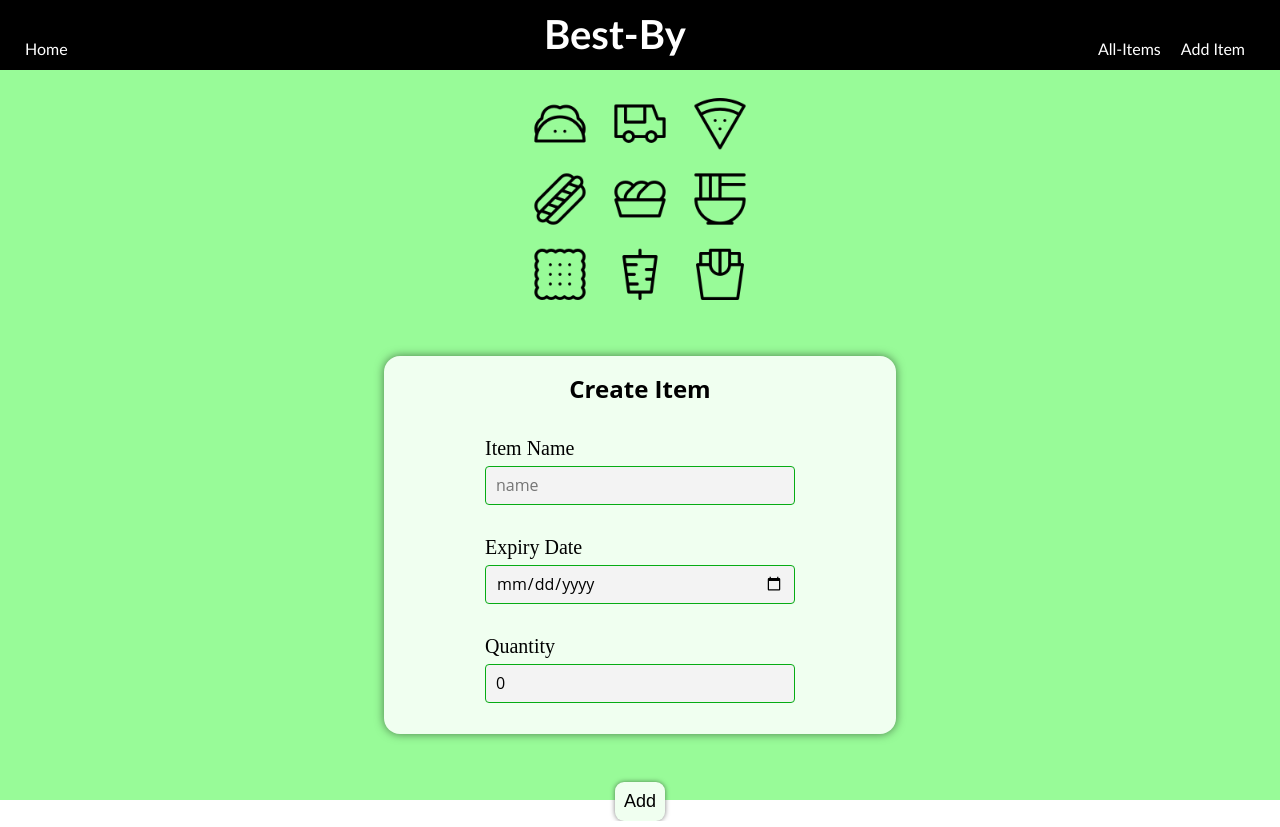
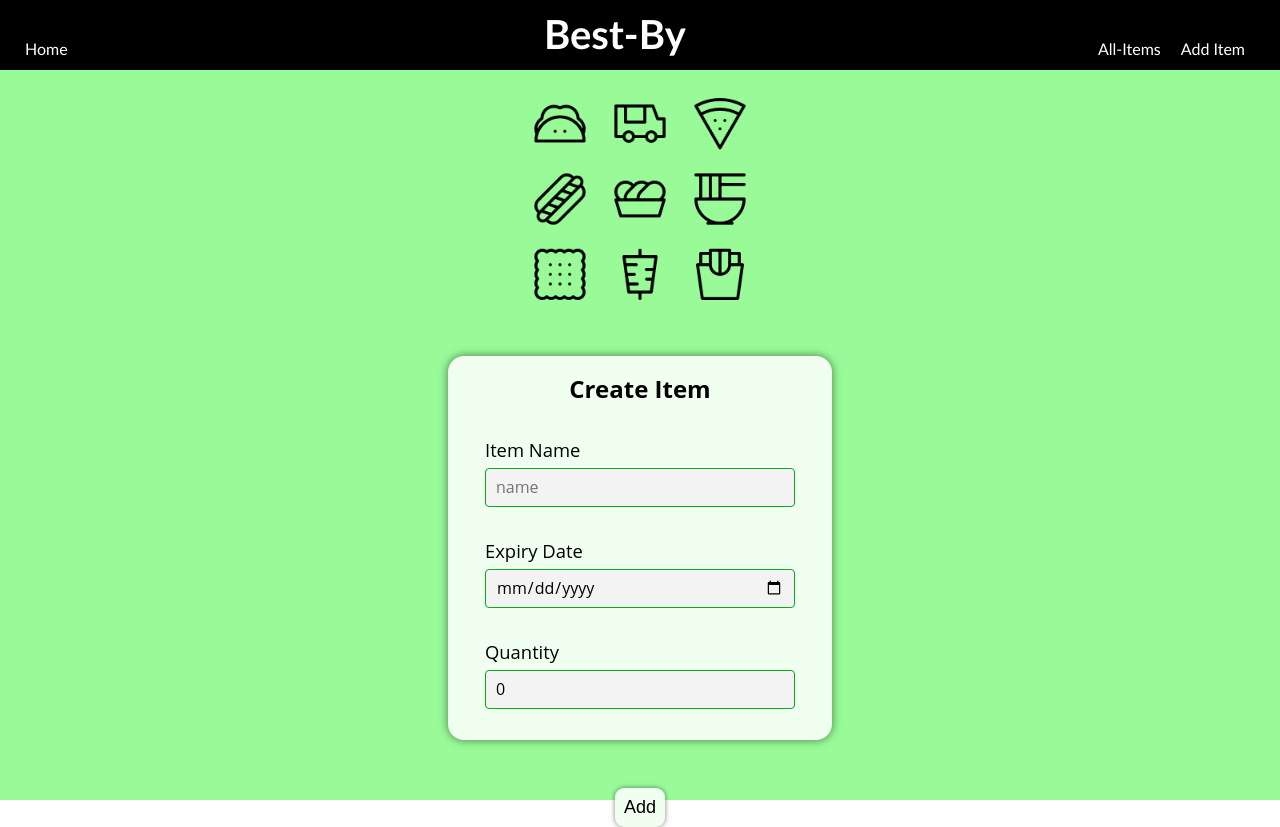
Before and after one commit to moh-asim-iqbal/best-by-app, a React (Create React App) app in the folder client/: page /items/create in a window 1280 px wide. Built offline with nearby package versions, Linux system fonts and the light colour scheme.

Commit message:
Altered label fonts, and styling

```diff
--- a/client/src/pages/styles.scss
+++ b/client/src/pages/styles.scss
@@ -18,14 +18,14 @@
       flex-direction: column;
       background-color: honeydew;
       border-radius: 1em;
-      width: 40vw;
+      width: 30vw;
       margin-top: 5vh;
       padding-top: 2vh;
       box-shadow: 0 0 10px rgba(0, 0, 0, 0.5);
 
 
       .header {
-        font-size: 24px;
+        font-size: 1.5em;
         font-family: "Open Sans", sans-serif;
         font-weight: bold;
         margin-left: auto;
@@ -47,7 +47,8 @@
           width: fit-content;
 
           label {
-            font-size: 20px;
+            font-size: 1.15em;
+            font-family: "Open Sans", sans-serif;
           }
           input {
             margin-top: 6px;
```
